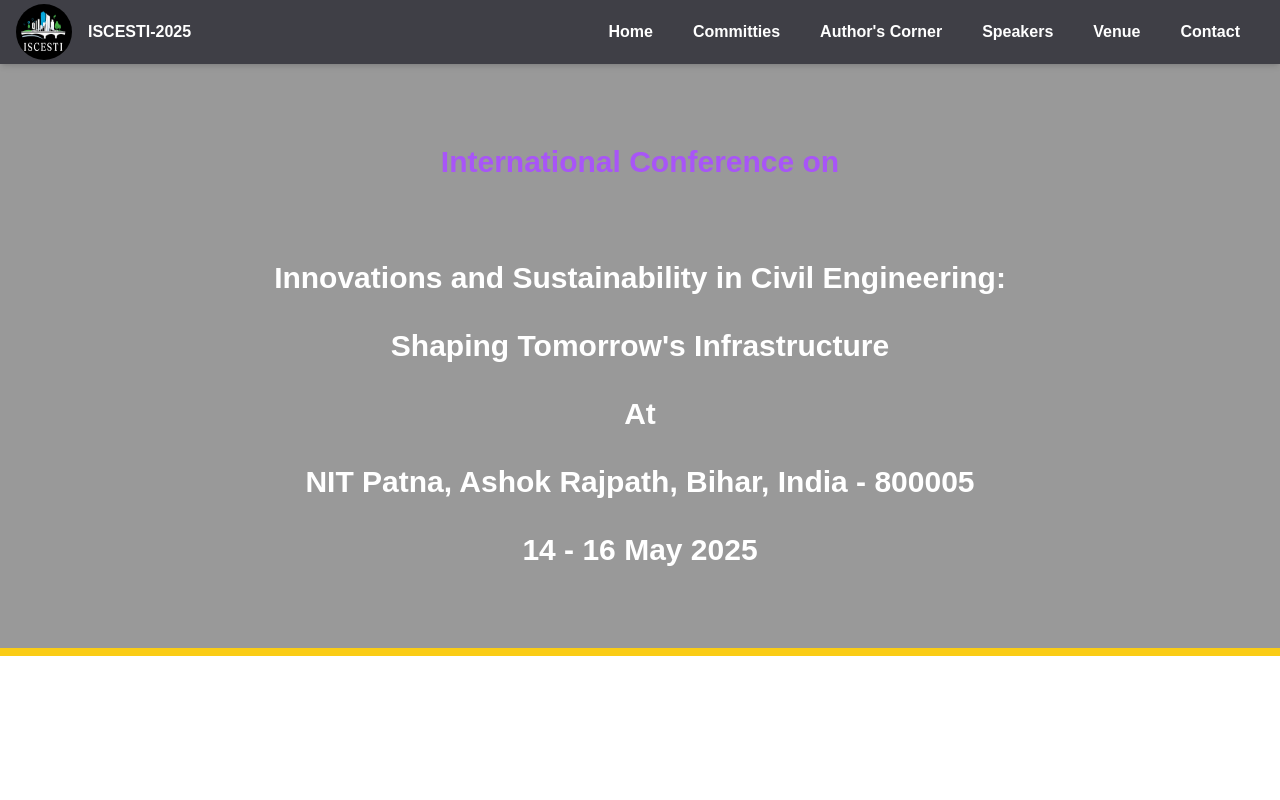
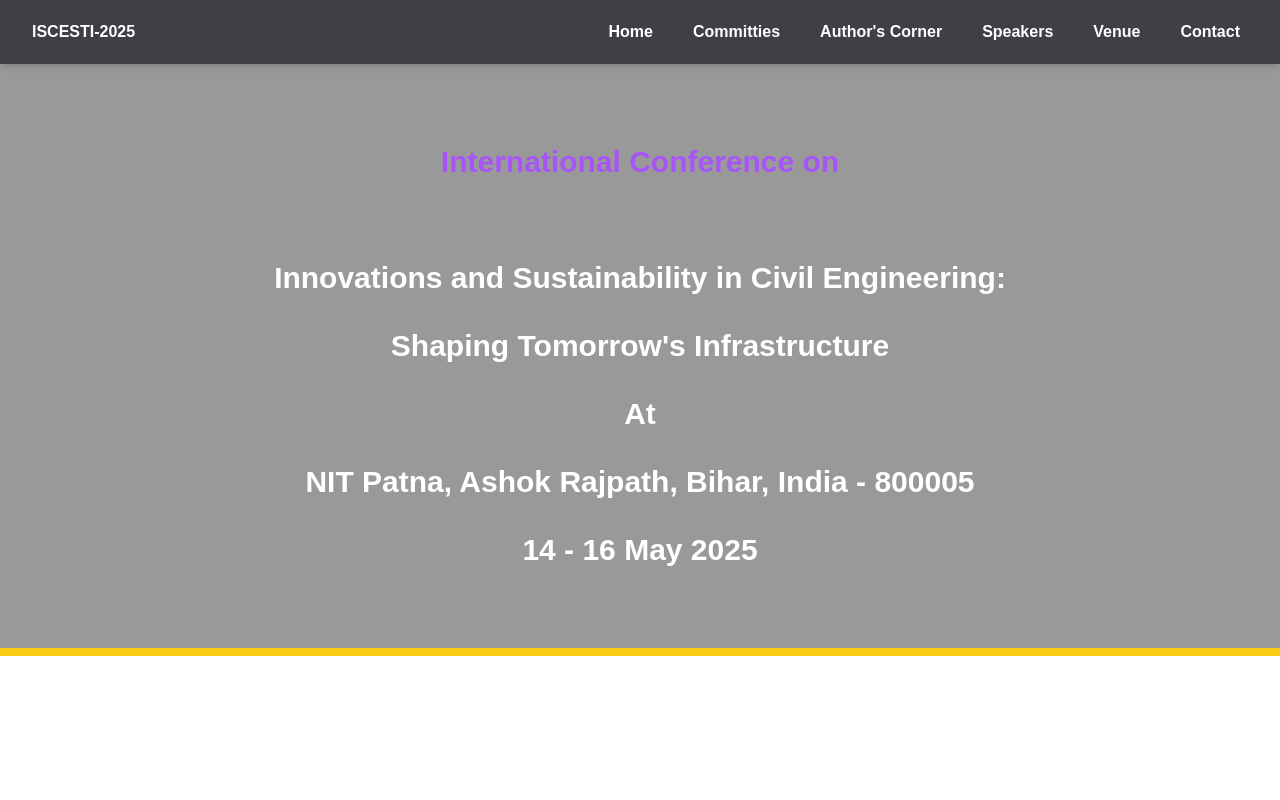
Before and after one commit to devRojha/Civil_Conference_ISCESTI, a Next.js app: page / in a window 1280 px wide. Shown: the top 800 px of the page. Built offline with nearby package versions, Linux system fonts and the light colour scheme.

Commit message:
check bgurl

```diff
--- a/components/Menubar.tsx
+++ b/components/Menubar.tsx
@@ -1,11 +1,11 @@
-import Image from "next/image";
+// import Image from "next/image";
 
 export default function Menubar(){
     return (
         <div className="h-full flex justify-between">
             <div className="flex">
                 <div className="h-full  pl-4 flex flex-col justify-center">
-                    <Image className=" rounded-full h-14 w-14" src={"/logo.png"} alt="Loading..." height={100} width={100}/>
+                    {/* <Image className=" rounded-full h-14 w-14" src={"/logo.png"} alt="Loading..." height={100} width={100}/> */}
                 </div>
                 <div className="h-full ml-4 font-bold text-white flex flex-col justify-center">
                     ISCESTI-2025
```
